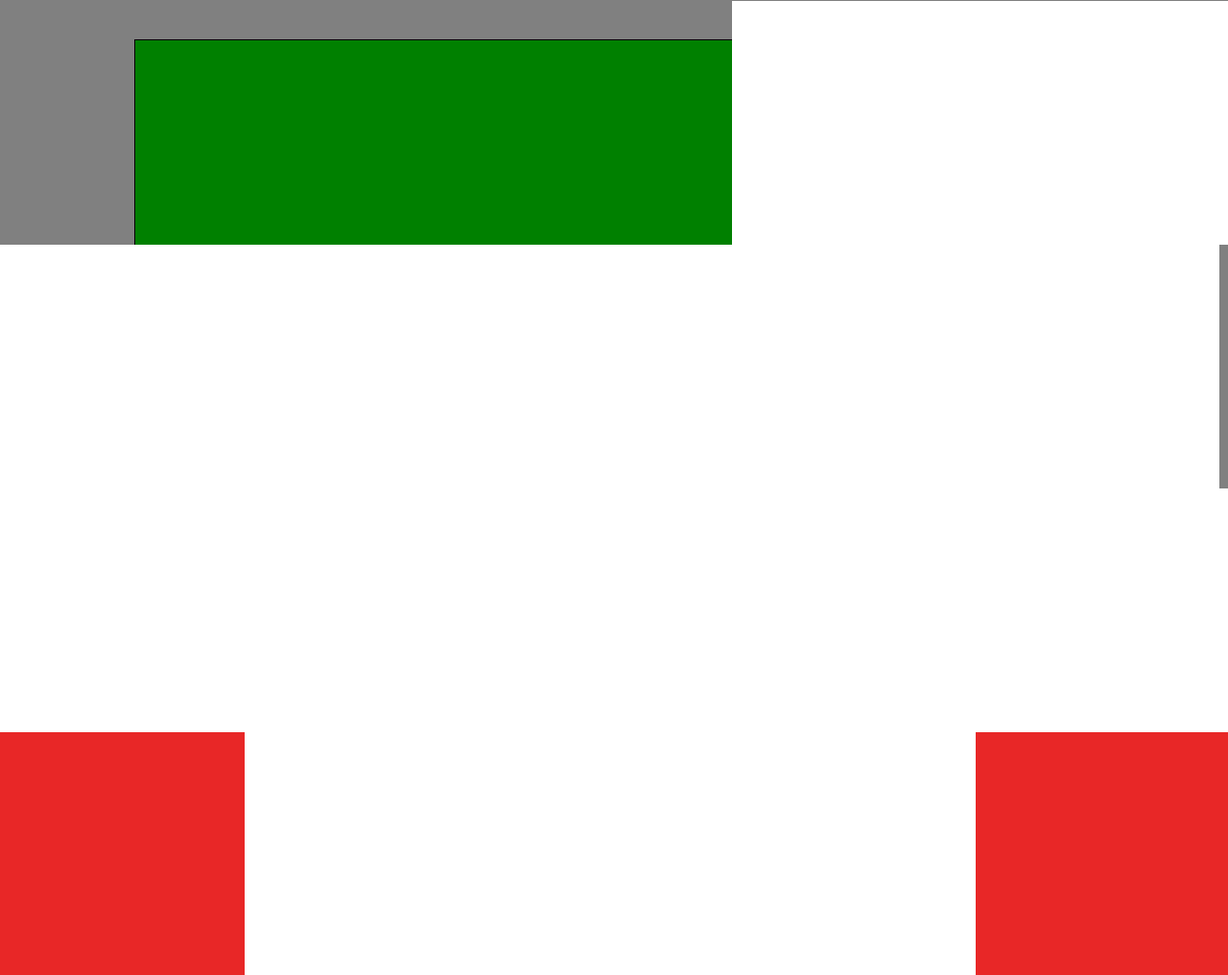
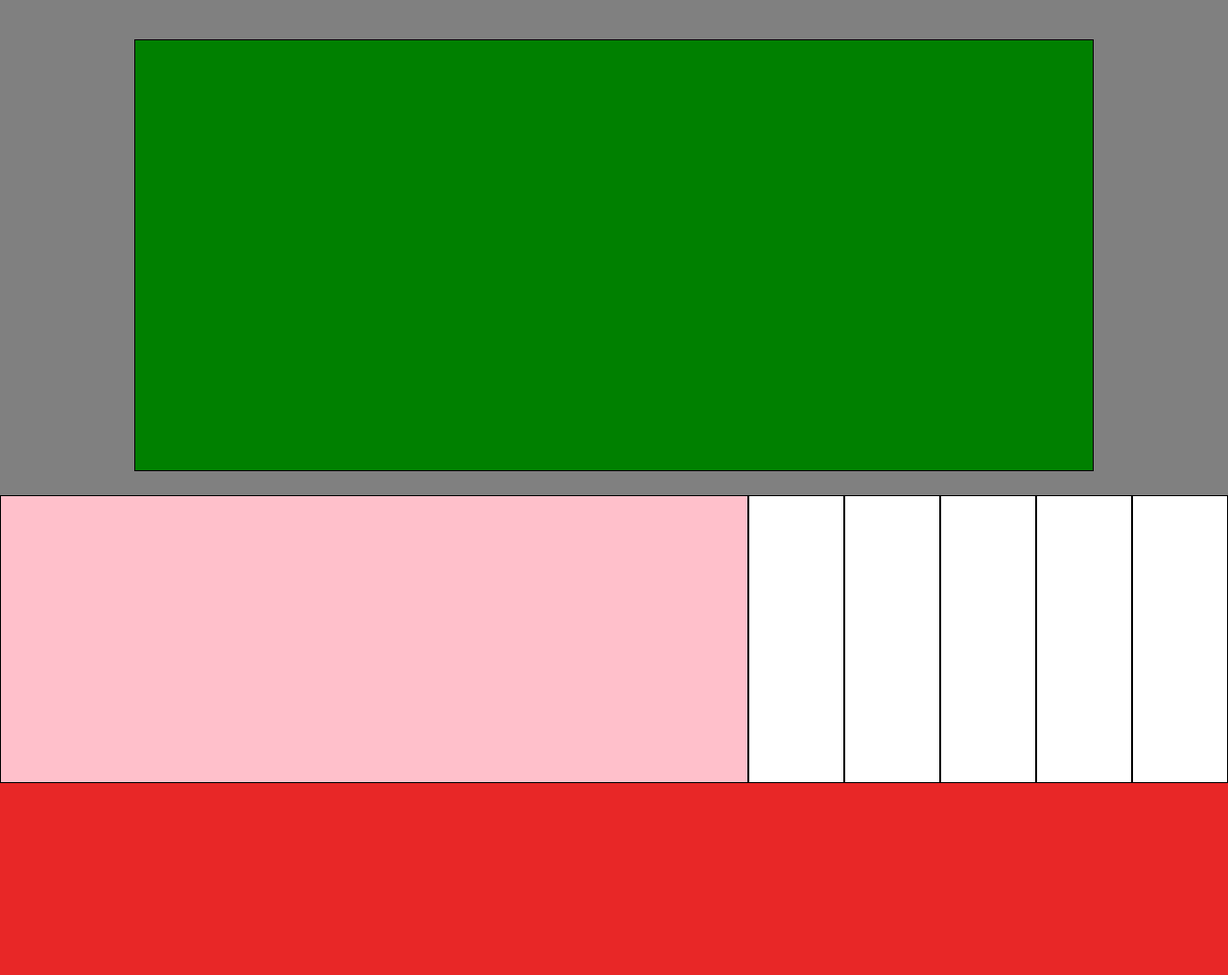
Before and after one commit to giovanni-moccaldi/htmlcss-struttura-discord, a plain HTML site: page index.html in a window 1280 px wide. Shown: the part 1524-2540 px from the top of the page at 96% size. Drawn offline with Linux system fonts and the light colour scheme.

Commit message:
modified

```diff
--- a/index.html
+++ b/index.html
@@ -50,7 +50,13 @@
 
         </div>
      </div>
+
+
      <div class="six-section">
+        <div class="rosa">
+
+        </div>
+
         <div class="colonna">
 
 
@@ -64,8 +70,11 @@
         <div class="colonna3">
 
         </div>
-        <div class="colonna4"></div>
+        <div class="colonna4">
+
+        </div>
      </div>
+
 
 
 
--- a/main.css
+++ b/main.css
@@ -99,6 +99,15 @@ header{
     flex-direction: row;
 
 }
+.rosa{
+    width: 100px;
+    height: 300px;
+    background-color: pink;
+    border: 1px solid black;
+    flex-grow: 1;
+
+
+}
 
 .colonna{
     width: 100px;
```
